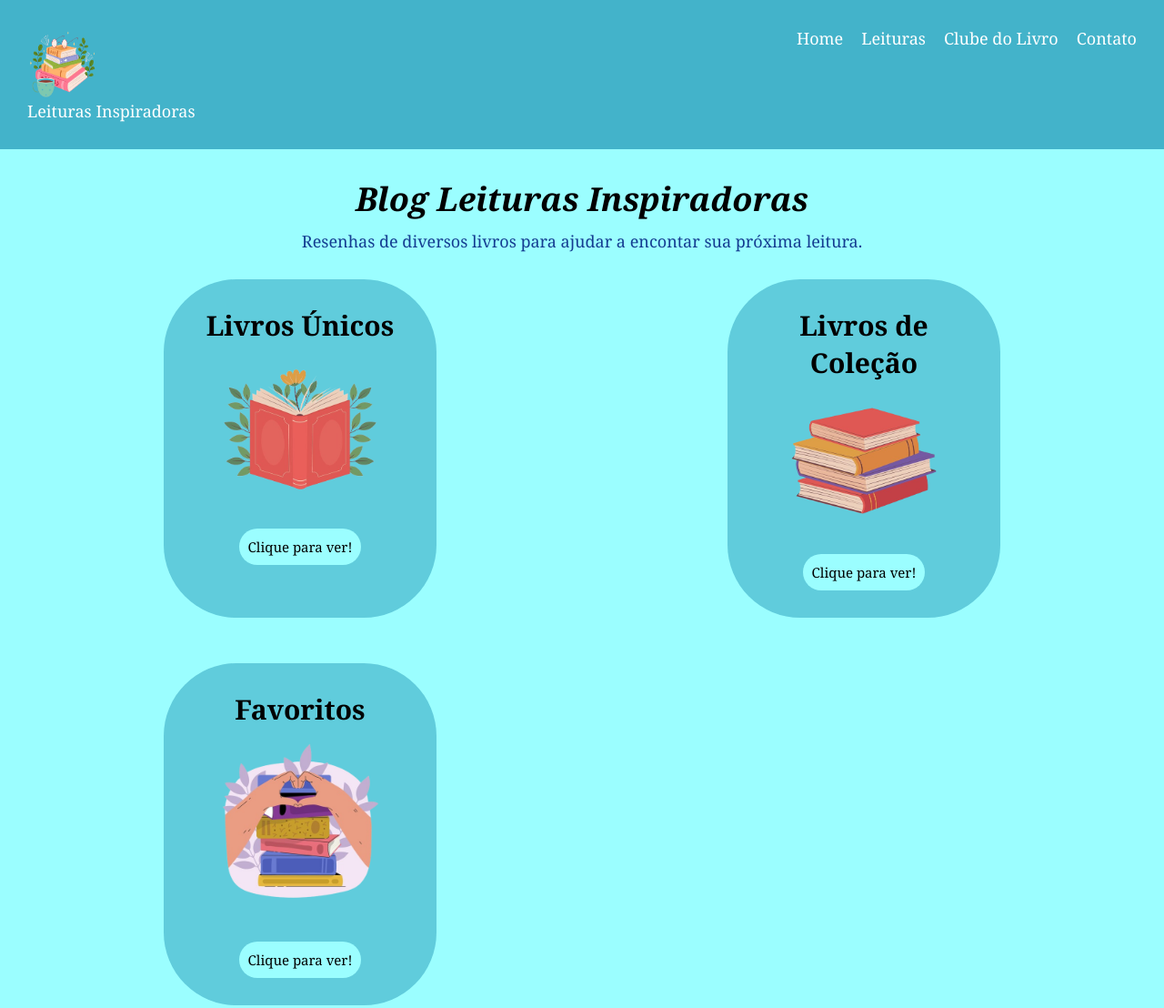
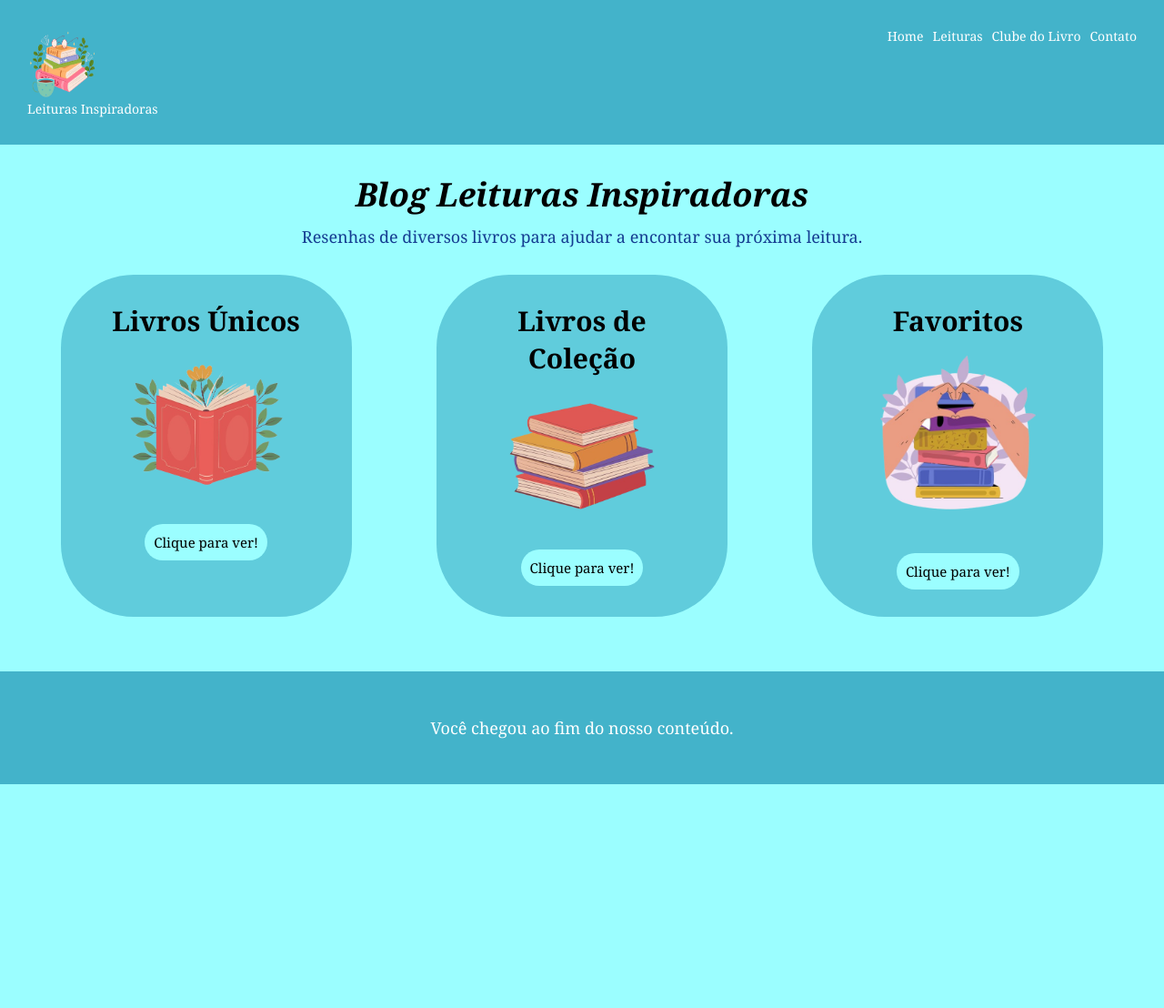
Before and after one commit to GabrieleGom/site, a plain HTML site: page index.html in a window 1280 px wide. Shown: the top 1108 px of the page at 91% size. After the commit the page ends 862 px from the top, so only its background shows below. Drawn offline with Linux system fonts and the light colour scheme.

Commit message:
Modificado CSS

```diff
--- a/estilo.css
+++ b/estilo.css
@@ -8,6 +8,7 @@ body{
 .topo{
     background-color:#43b3ca;
     padding: 30px;
+    font-size: 14px;
 }
 
 .topo a{
@@ -31,7 +32,7 @@ body{
 }
 
 .menu li{
-    margin-left: 20px;
+    margin-left: 10px;
 }
 
 .menu a:hover{
@@ -56,7 +57,7 @@ body{
 
 .grade{
     display: grid;
-    grid-template-columns: repeat(auto-fill, minmax(400px, 1fr));
+    grid-template-columns: repeat(auto-fill, minmax(320px, 1fr));
     /* colocar 320px no grid-template */
     gap: 20px;
 }
@@ -65,7 +66,7 @@ body{
     background-color:#60ccdc;
     padding: 30px;
     margin-bottom: 30px;
-    width: 300px;
+    max-width: 320px;
     /* colocar 320px no width(max-width) */
     border-radius: 80px;
     text-align: center;
```
